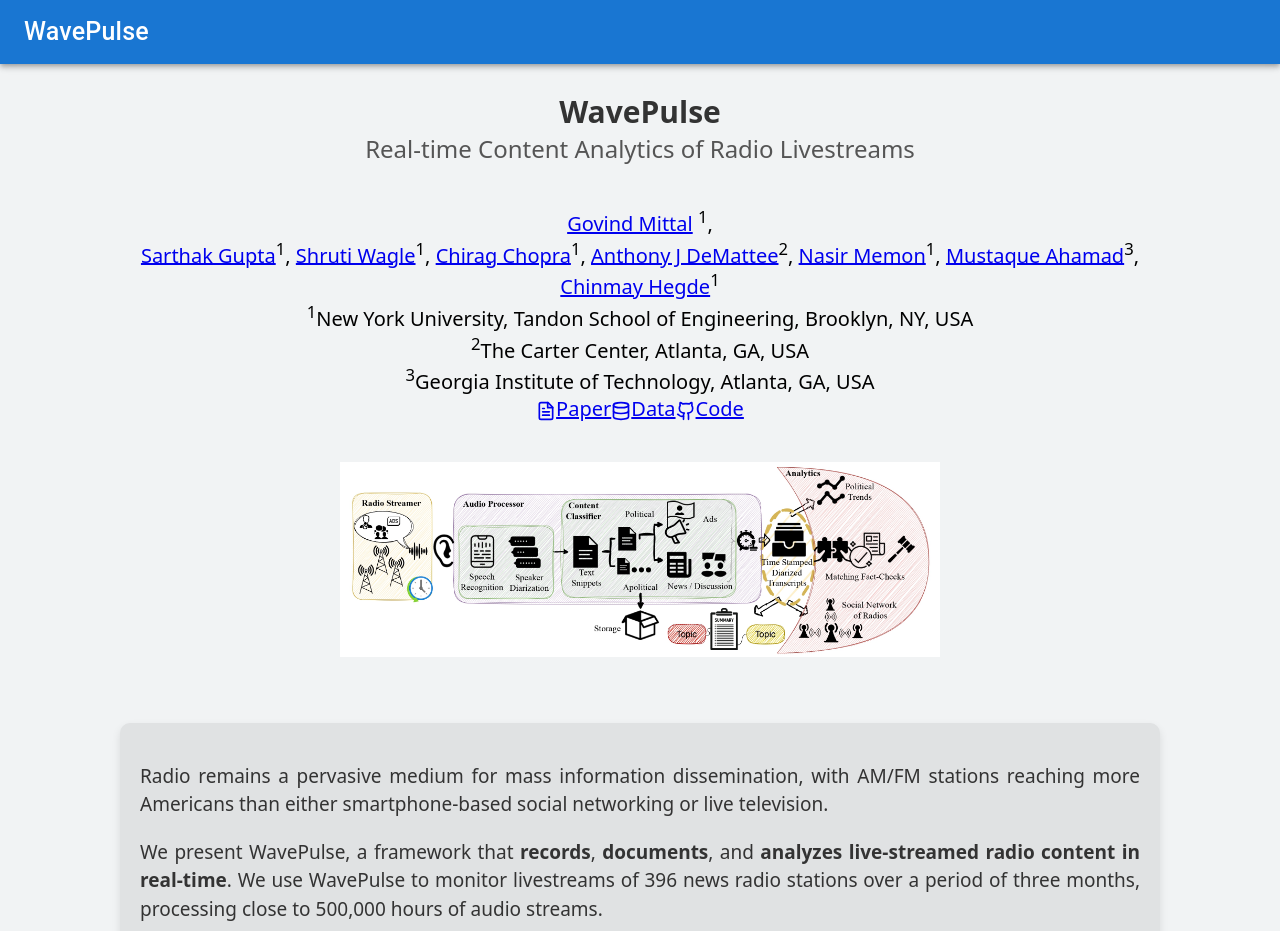
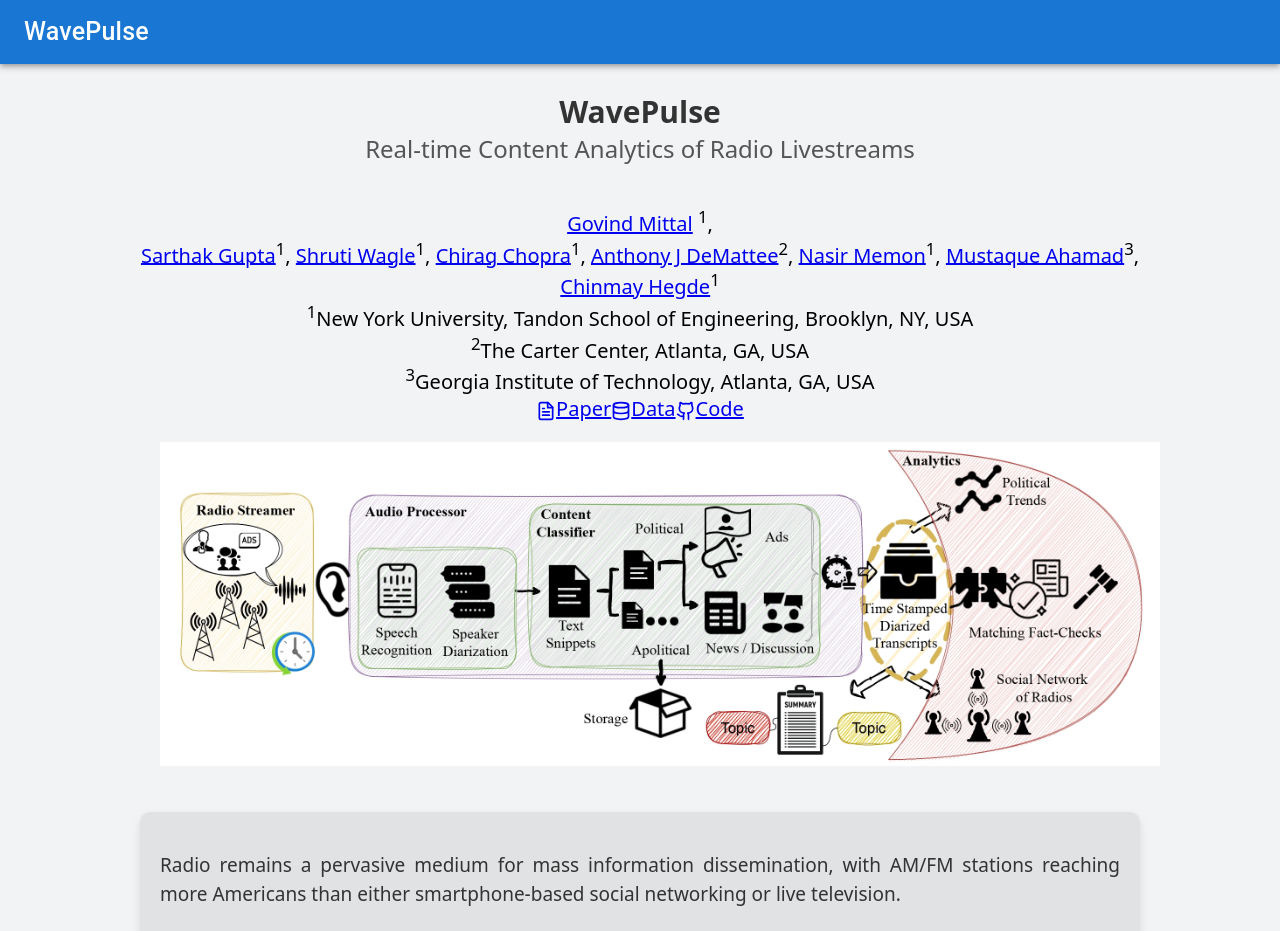
Before and after one commit to wave-pulse/wave-pulse.github.io, a React (Create React App) app in the folder client/: page / in a window 1280 px wide. Shown: the top 931 px of the page. Built offline with nearby package versions, Linux system fonts and the light colour scheme.

Commit message:
adjust dimensions

```diff
--- a/client/src/HomePage/Content.js
+++ b/client/src/HomePage/Content.js
@@ -138,22 +138,27 @@
                 </div>
             </div>
 
+            <div className="content-wrapper">
                 <td
                     style={{
                         display: "flex",
                         justifyContent: "center",
                         alignItems: "center",
                         padding: "20px",
+                        width: "100%",
                     }}
                 >
-                <figure style={{textAlign: "center"}}>
+                    <figure style={{
+                        textAlign: "center",
+                        width: "100%",
+                        margin: 0,
+                    }}>
                         <img
                             src={PipelineImage}
                             alt="Pipeline"
                             style={{
                                 width: "100%",
                                 height: "auto",
-                            maxWidth: "600px",
                                 margin: "0 auto",
                             }}
                         />
@@ -163,10 +168,13 @@
                 <div className="about-section">
                     <div>
                         <p>
-                        Radio remains a pervasive medium for mass information
+                            Radio remains a pervasive medium for mass
+                            information
                             dissemination,
-                        with AM/FM stations reaching more Americans than either
-                        smartphone-based social networking or live television.
+                            with AM/FM stations reaching more Americans than
+                            either
+                            smartphone-based social networking or live
+                            television.
                         </p>
                         <p>
                             We present WavePulse, a framework
@@ -182,7 +190,7 @@
                         </p>
                     </div>
                 </div>
-
+            </div>
             <td
                 style={{
                     display: "flex",
--- a/client/src/styles.css
+++ b/client/src/styles.css
@@ -341,3 +341,9 @@
   color: #555555;
   text-align: center;
 }
+
+.content-wrapper {
+    max-width: 1000px;  /* or whatever width your text content uses */
+    margin: 0 auto;
+    padding: 0 20px;
+}
```
Lines whose indentation alone changed are shown as unchanged.
